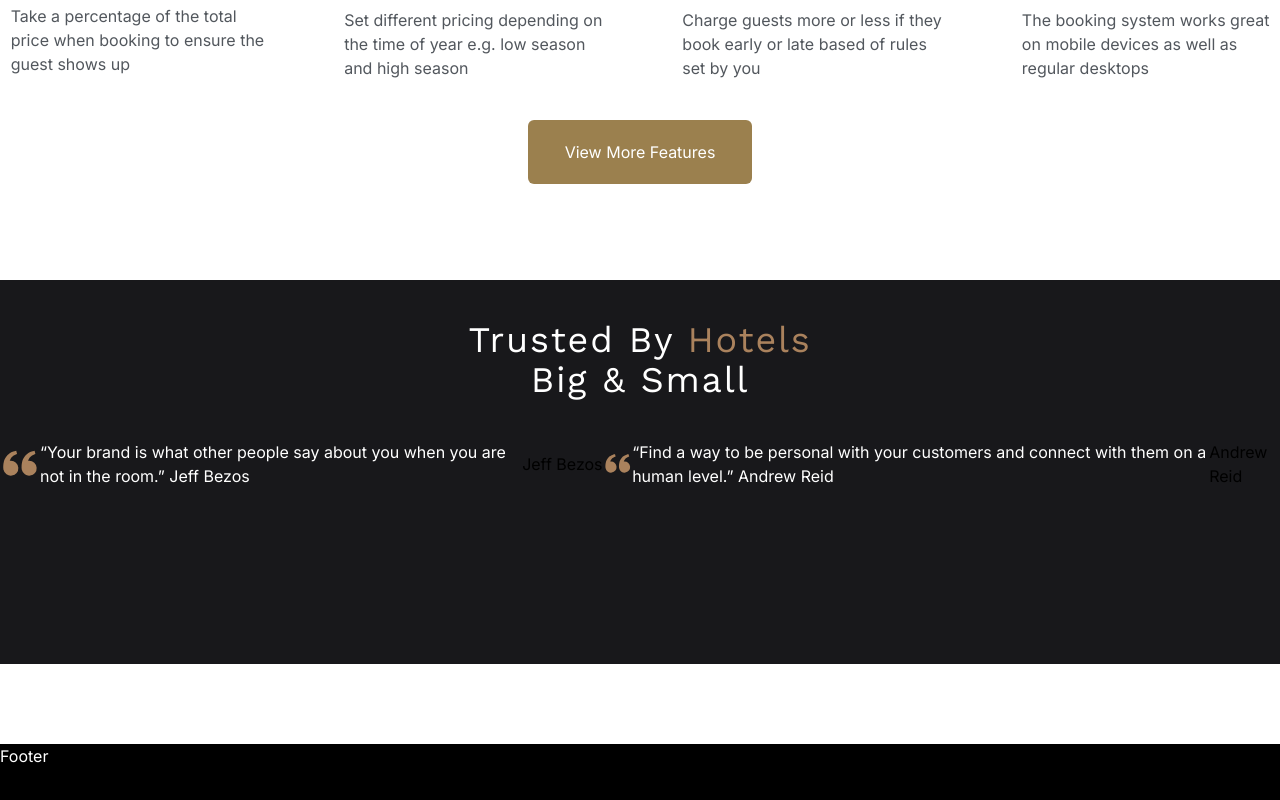
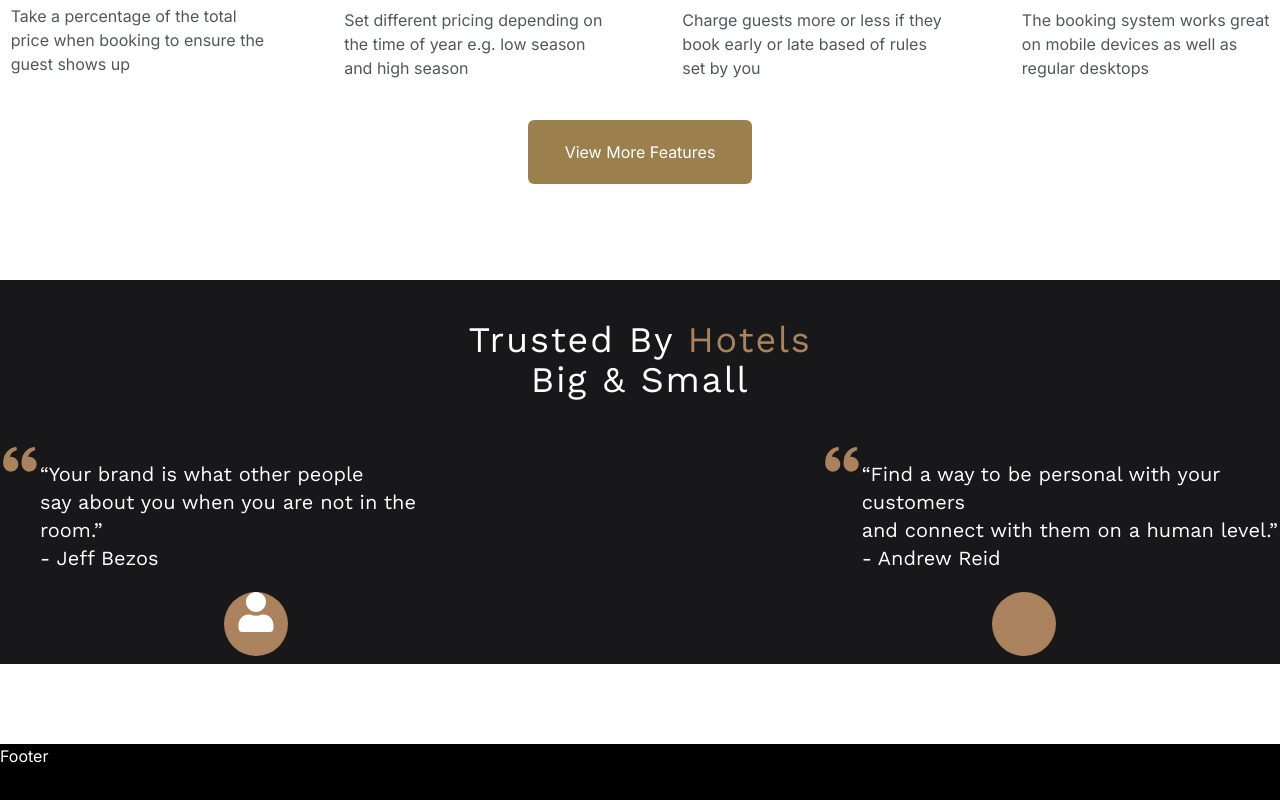
Before and after one commit to Richson-Tech/groove, a Next.js app: page / in a window 1280 px wide. Shown: the part 4631-5431 px from the top of the page. Built offline with nearby package versions, Linux system fonts and the light colour scheme.

Commit message:
progress

```diff
--- a/src/app/page.jsx
+++ b/src/app/page.jsx
@@ -9,6 +9,7 @@ import {
   FaUserLock,
   FaUmbrellaBeach,
   FaHourglassHalf,
+  FaUser,
 } from "react-icons/fa";
 import {
   MdBorderColor,
@@ -721,25 +722,34 @@ const page = () => {
             </span>{" "}
           </h2>
         </div>
-        <div className="flex flex-row gap-46 items-center justify-center mt-10">
+        <div className="flex flex-row justify items-center justify-center gap-96 mt-10">
           <div className="flex flex-row items-center justify-center">
-            <BiSolidQuoteAltLeft size={40} className="text-[#AA825D] " />
-          </div>
-          <div className="flex flex-row gap-46 items-center justify-center mt-42">
-          <p className="text-white flex flex-1 flex-row items-center justify-center ">
-              “Your brand is what other people say about you when you are not in
-              the room.” Jeff Bezos
+            <BiSolidQuoteAltLeft size={40} className="text-[#AA825D] mb-28" />
+
+            <p className="text-white text-xl font-['Work_Sans'] flex flex-1 flex-row items-center justify-center ">
+              “Your brand is what other people <br /> say about you when you are
+              not in the room.” <br /> - Jeff Bezos
             </p>
-            Jeff Bezos
           </div>
 
           <div className="flex flex-row items-center justify-center">
-            <BiSolidQuoteAltLeft size={40} className="text-[#AA825D]" />
-            <p className="text-white">
-              “Find a way to be personal with your customers and connect with
-              them on a human level.” Andrew Reid
+            <BiSolidQuoteAltLeft size={40} className="text-[#AA825D] mb-28" />
+            <p className="text-white text-xl font-['Work_Sans'] flex flex-1 flex-row items-center justify-center">
+              “Find a way to be personal with your customers <br /> and connect
+              with them on a human level.” <br /> - Andrew Reid
             </p>
-            Andrew Reid
+          </div>
+        </div>
+        <div className="flex flex-row justify items-center justify-center gap-96 space-x-80">
+          <div>
+            <div className="w-16 h-16 rounded-full bg-[#AA825D]">
+              <div className="flex flex-row items-center justify-center">
+                <FaUser size={40} className="text-white " />
+              </div>
+            </div>
+          </div>
+          <div className="">
+            <div className="w-16 h-16 rounded-full bg-[#AA825D]"></div>
           </div>
         </div>
       </div>
```
